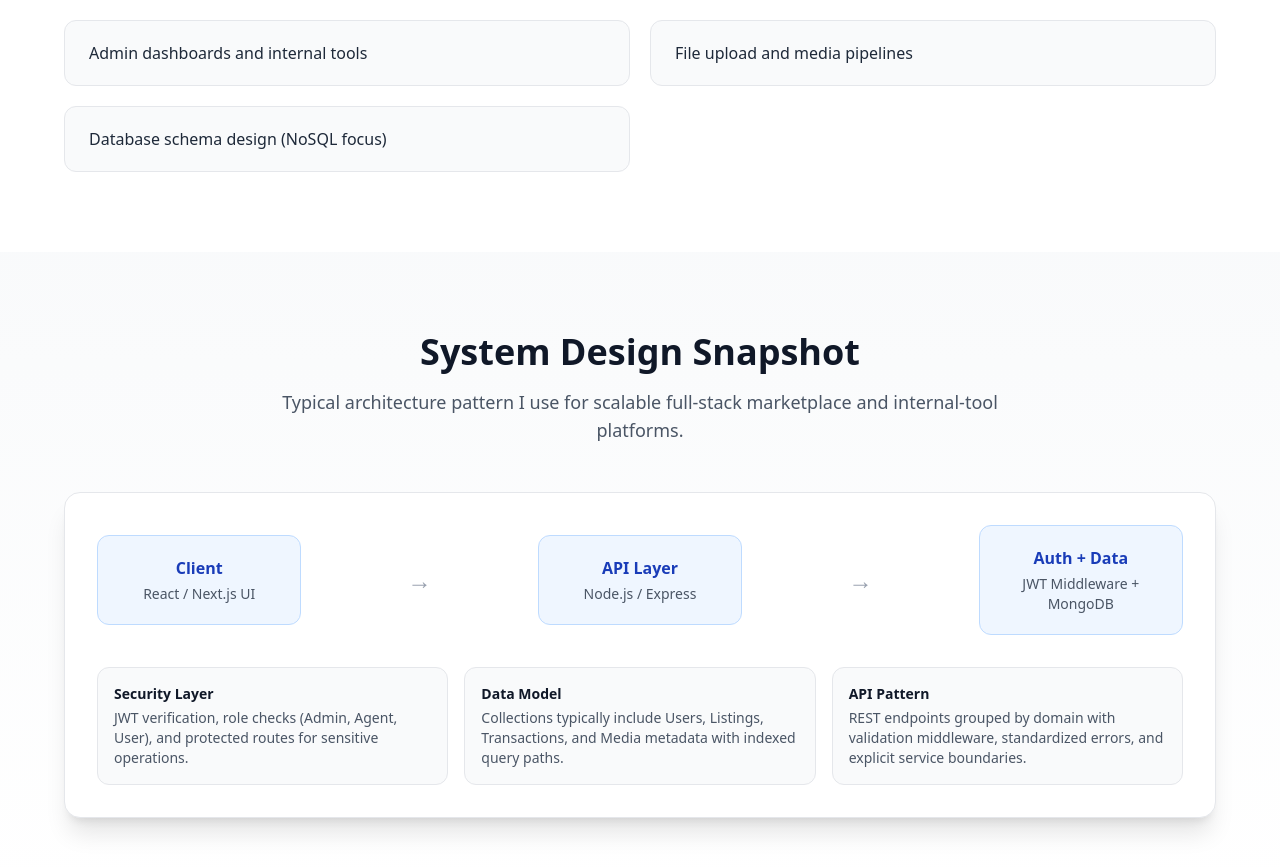
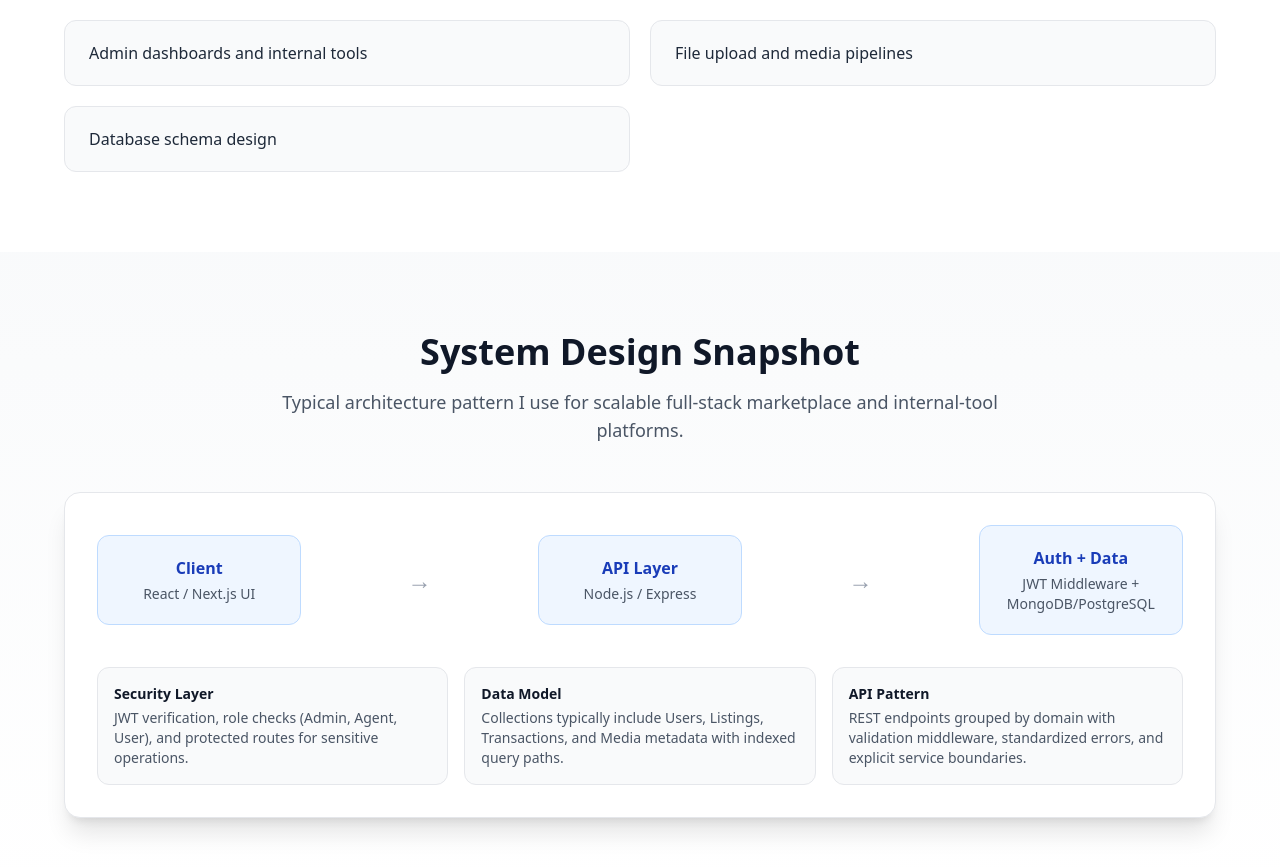
Before and after one commit to lordkign2/Portfolio, a Next.js app: page / in a window 1280 px wide. Shown: the part 4786-5653 px from the top of the page. Built offline with nearby package versions, Linux system fonts and the light colour scheme.

Commit message:
fix: vocabulary

```diff
--- a/src/components/sections/CoreEngineeringFocusSection.tsx
+++ b/src/components/sections/CoreEngineeringFocusSection.tsx
@@ -6,7 +6,7 @@ const focusAreas = [
   "RESTful API architecture",
   "Admin dashboards and internal tools",
   "File upload and media pipelines",
-  "Database schema design (NoSQL focus)",
+  "Database schema design",
 ];
 
 const CoreEngineeringFocusSection = () => {
--- a/src/components/sections/SystemDesignSnapshotSection.tsx
+++ b/src/components/sections/SystemDesignSnapshotSection.tsx
@@ -30,7 +30,7 @@ const SystemDesignSnapshotSection = () => {
             <Arrow />
             <Node label="API Layer" detail="Node.js / Express" />
             <Arrow />
-            <Node label="Auth + Data" detail="JWT Middleware + MongoDB" />
+            <Node label="Auth + Data" detail="JWT Middleware + MongoDB/PostgreSQL" />
           </div>
 
           <div className="mt-8 grid grid-cols-1 md:grid-cols-3 gap-4 text-sm">
```
